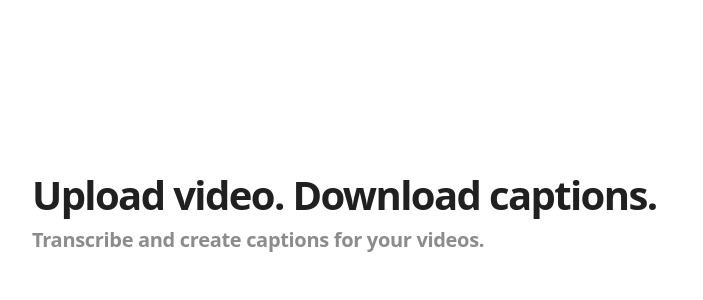
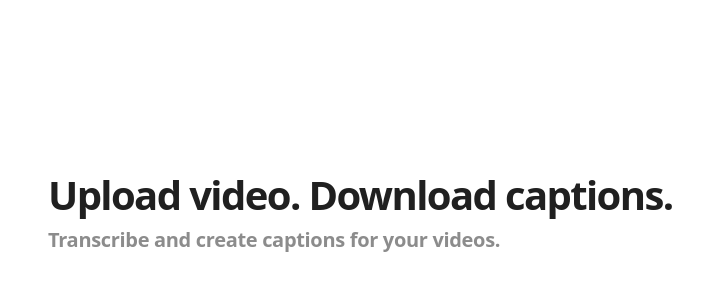
Before and after one commit to Haberkamp/cappy, a Next.js app: page / in a window 1280 px wide. Shown: the top 300 px of the page, without its empty margins (118-821 px from the left). Built offline with nearby package versions, Linux system fonts and the light colour scheme.

Commit message:
fix: add horizontal padding to container

```diff
--- a/src/app/page.tsx
+++ b/src/app/page.tsx
@@ -4,7 +4,7 @@ import { motion } from "motion/react";
 
 export default function Home() {
   return (
-    <div className="container max-w-[980px] mx-auto pt-[180px]">
+    <div className="container px-4 max-w-[980px] mx-auto pt-[180px]">
       <motion.h1
         className="font-semibold capped-text-heading tracking-tighter text-neutral-1200"
         style={{ width: "max-content" }}
```
